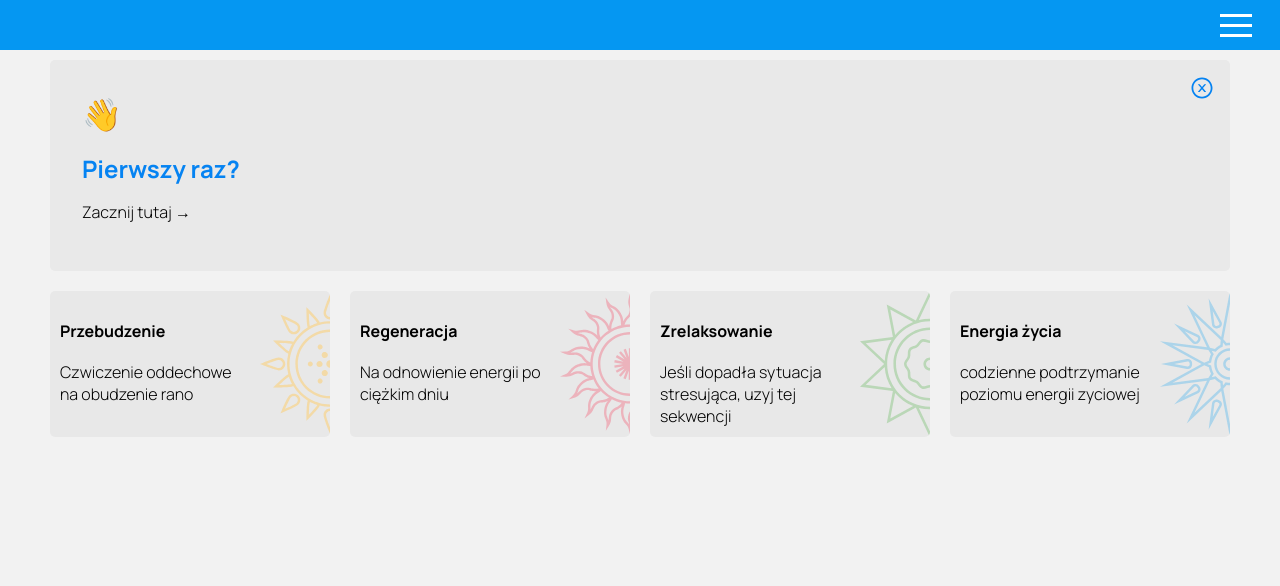
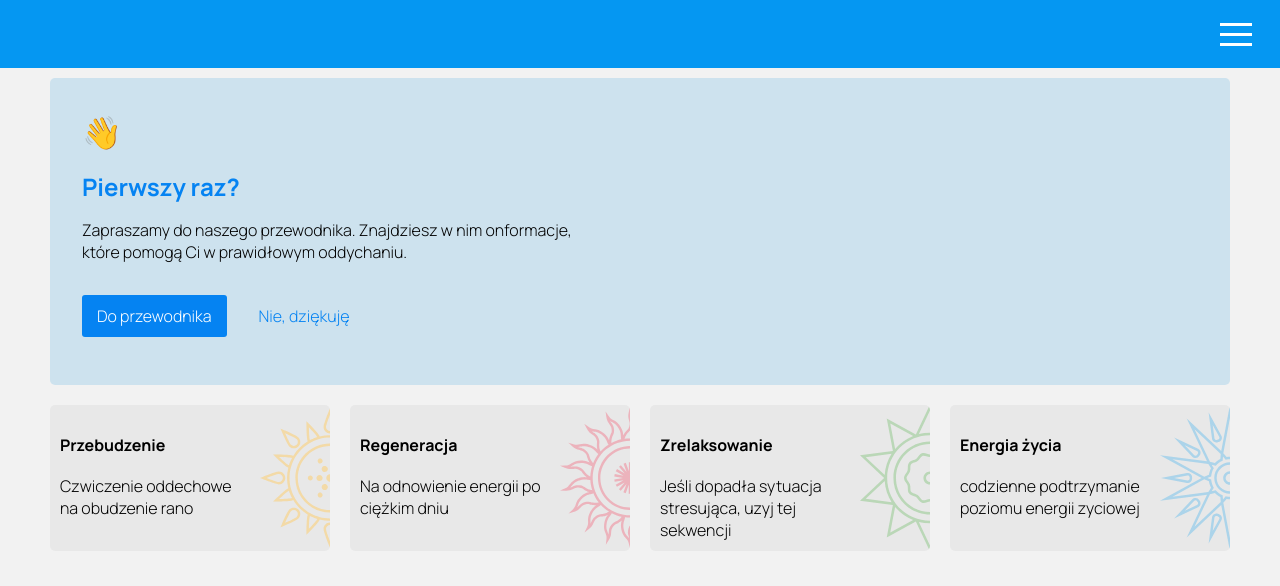
Before and after one commit to qapush/breathe-app, a React (Create React App) app: page / in a window 1280 px wide. Shown: the top 586 px of the page. Built offline with nearby package versions, Linux system fonts and the light colour scheme.

Commit message:
Guide added

```diff
--- a/src/components/Modes/Modes.js
+++ b/src/components/Modes/Modes.js
@@ -1,10 +1,14 @@
-import React from "react";
+import React, {useState} from "react";
 import { Link } from "react-router-dom";
 import styles from "./modes.module.scss";
 import modesSource from "./modes.json";
 import FirstTime from "../firstTime/firstTime";
 
+
 const Modes = ({ handleSwitch }) => {
+
+
+  const [tutorial, setTutorial] = useState(true);
 
   const modes = modesSource.modes
   .map((mode, i) => {
@@ -23,8 +27,9 @@ const Modes = ({ handleSwitch }) => {
 
 
   return (
+
     <div className={styles.wrapper}>
-      <FirstTime/>
+      {tutorial ? <FirstTime setTutorial={setTutorial}/> : null }
       <div className={styles.modes}>
         {modes}
       </div>
--- a/src/components/Page/Page.js
+++ b/src/components/Page/Page.js
@@ -1,10 +1,20 @@
 import styles from './page.module.scss';
+import { Link } from 'react-router-dom';
 
 const Why = (props) => {
+  console.log(props)
   return (
     <div className="pt-2 text">
       <div className={styles.container}>
-      {props.children}
+        {props.children}
+        <div className={styles.pagination}>
+
+            {props.prev ? <Link to={`/${props.prev}`} className={`button`}>Wróć</Link> : null}
+
+
+            {props.next ? <Link to={`/${props.next}`} className={`button`}>Dalej</Link> : null}
+
+        </div>
       </div>
     </div>
   );
--- a/src/components/Page/page.module.scss
+++ b/src/components/Page/page.module.scss
@@ -28,4 +28,10 @@
     p {
         text-align: justify;
     }
+
+    .pagination {
+        margin-top: 2rem;
+        display: flex;
+        justify-content: space-between;
+    }
 }
--- a/src/components/app/App.js
+++ b/src/components/app/App.js
@@ -6,12 +6,14 @@ import Menu from "../Menu/Menu";
 import Dlaczego from "../../pages/dlaczego";
 import ZanimZaczniesz from "../../pages/zanimZaczniesz";
 import Postawa from "../../pages/postawa";
-import { BrowserRouter, Routes, Route  } from "react-router-dom";
+import { BrowserRouter, Routes, Route } from "react-router-dom";
 import "./app.scss";
 
 export default function App() {
 
-  const [menu, setMenu] = useState(false);
+  const [menuOpened, setMenuOpened] = useState(false);
+
+
 
   const initialState = {
     inhale: 4,
@@ -43,20 +45,19 @@ export default function App() {
 
   return (
     <div className="app">
-
       <BrowserRouter>
         <Navbar
-          handleMenu={() => setMenu(!menu)}
-          closeMenu={() => setMenu(false)}
-          menu={menu}
+          handleMenu={() => setMenuOpened(!menuOpened)}
+          closeMenu={() => setMenuOpened(false)}
+          menu={menuOpened}
           />
-          {menu ? <Menu handleMenu={() => setMenu(!menu)}/> : null }
+          {menuOpened ? <Menu handleMenu={() => setMenuOpened(!menuOpened)}/> : null }
         <Routes>
           <Route path="/" element={<Modes handleSwitch={handleSwitch} />} />
           <Route path="cwiczenie" element={<Breathe params={params} />} />
-          <Route path="dlaczego" element={<Dlaczego />} />
-          <Route path="zanim-zaczniesz" element={<ZanimZaczniesz />} />
-          <Route path="postawa" element={<Postawa />} />
+          <Route path="dlaczego" element={<Dlaczego next={'zanim-zaczniesz'} />} />
+          <Route path="zanim-zaczniesz" element={<ZanimZaczniesz prev={'dlaczego'} next={'postawa'}/>} />
+          <Route path="postawa" element={<Postawa prev={ 'zanim-zaczniesz'}/>} />
         </Routes>
       </BrowserRouter>
     </div>
--- a/src/components/app/app.scss
+++ b/src/components/app/app.scss
@@ -1,7 +1,11 @@
+:root {
+    --accent: #0583F2;
+    --main: #0597F2;
+    --bg: #F2F2F2;
+}
+
 .app {
     min-height: 100%;
-    display: grid;
-    grid-template-rows: 50px 1fr;
     font-family: Arial, Helvetica, sans-serif;
     background-color: #F2F2F2;
     font-family: 'Manrope', sans-serif;;
@@ -13,10 +17,19 @@
     max-width: 1200px;
 }
 
-:root {
-    --accent: #0583F2;
-    --main: #0597F2;
-    --bg: #F2F2F2;
+.button {
+    background-color: var(--accent);
+    text-decoration: none;
+    color: white;
+    padding: 10px 15px;
+    border-radius: 3px;
+    display: inline-block;
+    transition: box-shadow 300ms ease-out;
+
+    &:hover {
+        box-shadow: 0px 5px 5px rgb(189, 189, 189);
+    }
+
 }
 
 // * {
--- a/src/components/firstTime/firstTime.js
+++ b/src/components/firstTime/firstTime.js
@@ -1,14 +1,23 @@
 import React from 'react'
 import styles from "./firstTime.module.scss";
-import {AiOutlineCloseCircle} from "react-icons/ai";
+import { Link } from 'react-router-dom';
 
-export default function FirstTime() {
+export default function FirstTime({setTutorial}) {
+
+
   return (
     <div className={styles.firstTime}>
         <span className={styles.icon}>👋</span>
         <h2>Pierwszy raz?</h2>
-        <p>Zacznij tutaj →</p>
-        <AiOutlineCloseCircle className={ styles.close }/>
+        <p className={styles.text}>
+            Zapraszamy do naszego przewodnika. Znajdziesz w nim onformacje, które pomogą Ci w prawidłowym oddychaniu.
+          </p>
+          <Link to="/dlaczego" className={`button ${styles.tutorial}`}>
+              Do przewodnika
+          </Link>
+      <span className={styles.close} onClick={() => setTutorial(false)}>
+            Nie, dziękuję
+          </span>
     </div>
   )
 }
--- a/src/components/firstTime/firstTime.module.scss
+++ b/src/components/firstTime/firstTime.module.scss
@@ -1,6 +1,6 @@
 .firstTime {
     position: relative;
-    background-color: #0000000a;
+    background-color: #b0d5eb8c;
     border-radius: 5px;
     margin: 10px;
     padding: 2rem;
@@ -15,16 +15,16 @@
       margin-top: 1rem;
     }
 
-    p {
+    .text {
       margin-bottom: 1rem;
+      max-width: 500px;
     }
 
+    .tutorial {
+      margin: 1rem 2rem 1rem auto;
+    }
     .close {
-      color: #0583F2;
-      position: absolute;
-      top: 1rem;
-      right: 1rem;
-      font-size: 1.5rem;
+      color: var(--accent);
       cursor: pointer;
     }
   }
--- a/src/pages/dlaczego.js
+++ b/src/pages/dlaczego.js
@@ -2,9 +2,9 @@ import Page from "../components/Page/Page";
 
 import React from "react";
 
-export default function Dlaczego() {
+export default function Dlaczego({prev, next}) {
   return (
-    <Page>
+    <Page prev={prev} next={next}>
       <h1>Dlaczego</h1>
       <p>
         Oddech odpowiada za zachowanie równowagi w naszym organizmie (utrzymanie
--- a/src/pages/postawa.js
+++ b/src/pages/postawa.js
@@ -2,9 +2,9 @@ import Page from "../components/Page/Page";
 
 import React from "react";
 
-export default function Postawa() {
+export default function Postawa({prev, next}) {
   return (
-    <Page>
+    <Page prev={prev} next={next}>
       <h1>Postawa</h1>
       <p>
       Większość ćwiczeń oddechowych można wykonywać równie efektywnie na leżąco, siedząc na krześle z podparciem czy całkiem płasko na podłodze. Pozycję należy dopasować do swojego poziomu zaawansowania. Najważniejsze aby to w jaki sposób siedzisz, czy leżysz nie utrudniało wykonywania ćwiczeń - nie napinało nadmiernie mięśni, nie odciągało myśli od oddechu.
--- a/src/pages/zanimZaczniesz.js
+++ b/src/pages/zanimZaczniesz.js
@@ -2,9 +2,9 @@ import Page from "../components/Page/Page";
 
 import React from "react";
 
-export default function ZanimZaczniesz() {
+export default function ZanimZaczniesz({prev, next}) {
   return (
-    <Page>
+    <Page prev={prev} next={next}>
       <h1>Zanim przystąpisz do czwiczeń</h1>
         <ul>
           <li>
```
